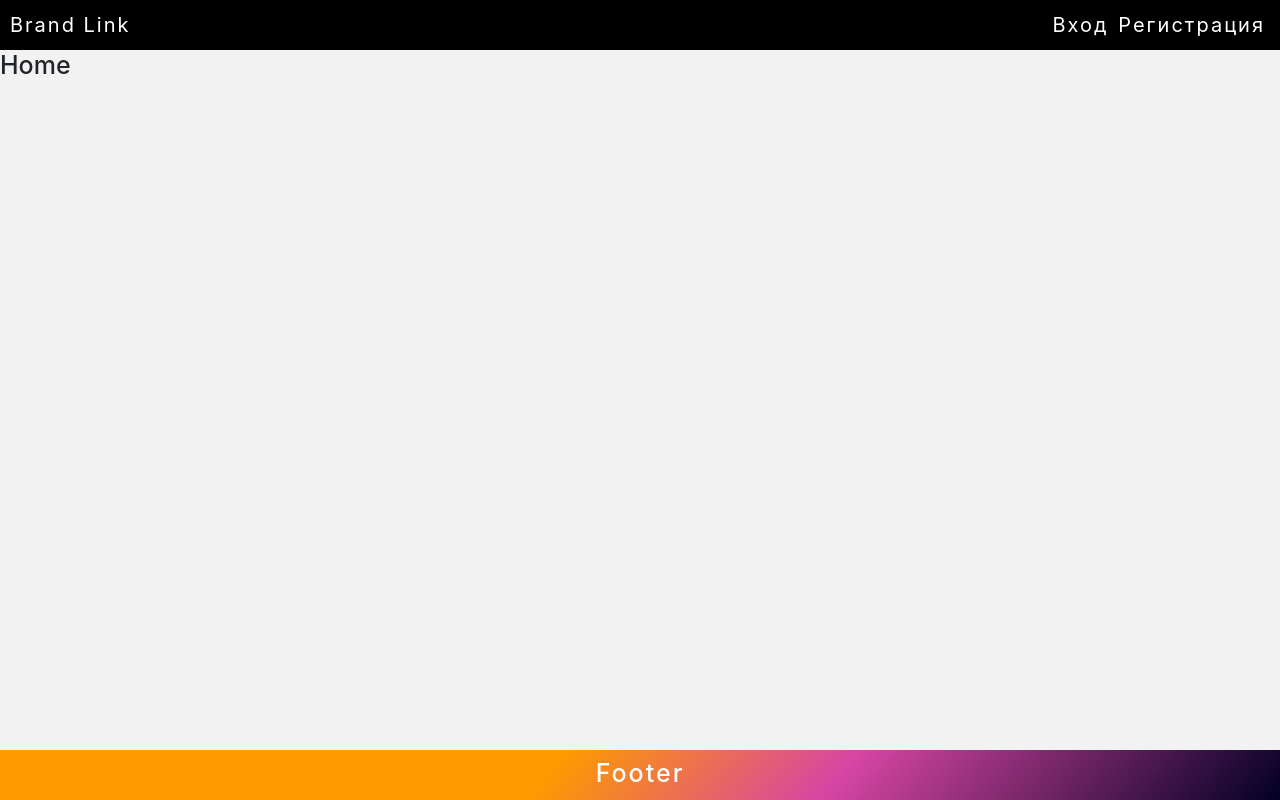
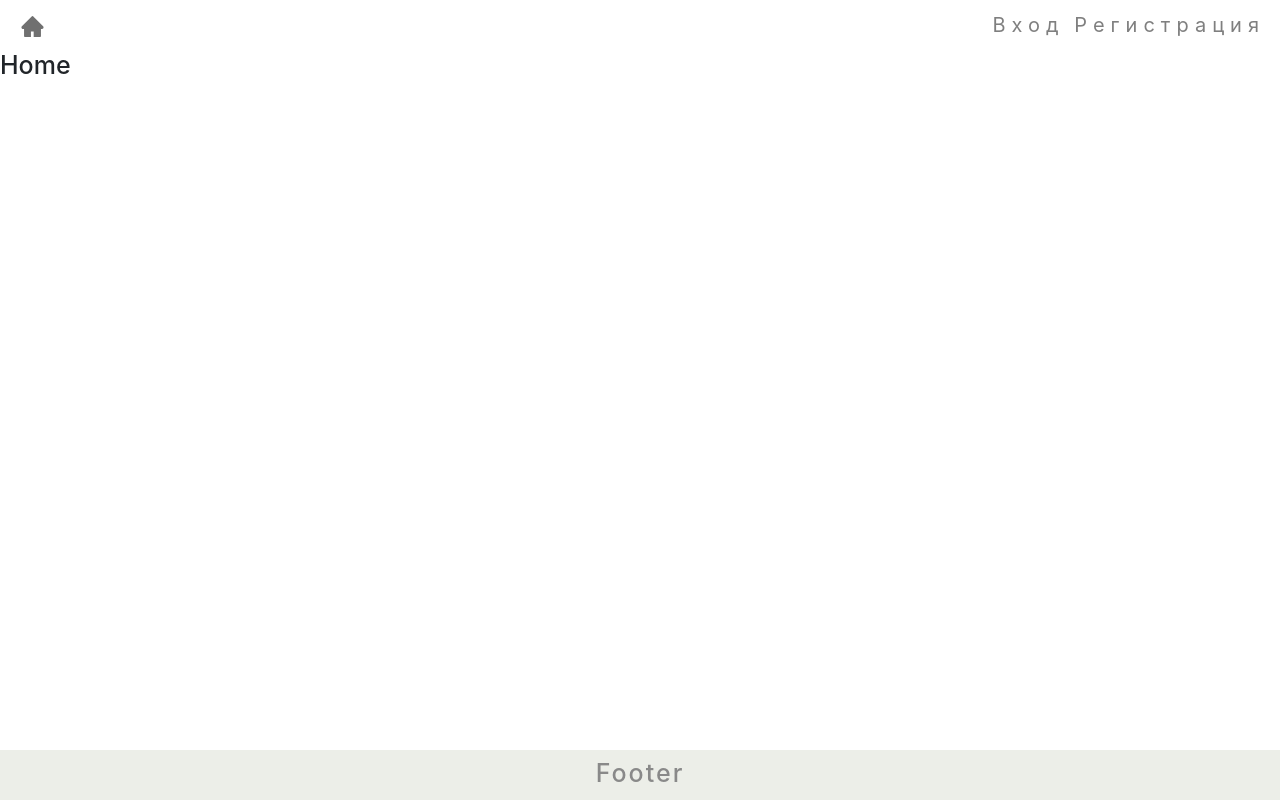
Before and after one commit to WondrousSquirrel/private_blog, a React app in the folder client/: page / in a window 1280 px wide. Built offline with nearby package versions, Linux system fonts and the light colour scheme.

Commit message:
Обновление стиля

```diff
--- a/client/src/Components/Auth/auth.scss
+++ b/client/src/Components/Auth/auth.scss
@@ -1,5 +1,5 @@
 @mixin authForm() {
-  background-color: white;
+  background-color: #F8FBEF;
   padding: 8rem 5rem 8rem 5rem;
   border-radius: .5rem;
   -webkit-box-shadow: 10px 10px 58px -19px rgba(48,48,48,1);
@@ -43,10 +43,12 @@
   font-size: 1.8rem;
 }
 .authButton:hover {
-  background: linear-gradient(310deg, rgba(2,0,36,1) 0%, rgba(215,70,163,1) 35%, rgba(255,154,0,1) 57%);
+  background: #c6c6c6;
+  color: white;
 }
-.authButton:focus {
-  background-color: #260C39;
+.authButton:active, .authButton:focus {
+  background: #c6c6c6 !important;
+  color: white;
 }
 
 .fields{
@@ -54,6 +56,7 @@
 }
 
 .fields input {
+  border: 1px solid #c6c6c6;
   width: 100%;
 }
 
--- a/client/src/Components/Footer/footer.scss
+++ b/client/src/Components/Footer/footer.scss
@@ -1,8 +1,8 @@
 .footer {
   height: 5rem;
-  color: white;
+  color: #898989;
   letter-spacing: .2rem;
-  background: linear-gradient(310deg, rgba(2,0,36,1) 0%, rgba(215,70,163,1) 35%, rgba(255,154,0,1) 57%);
+  background: #ECEEE8;
   display: flex;
   justify-content: center;
   align-items: center;
--- a/client/src/Components/Navbar/Navbar.jsx
+++ b/client/src/Components/Navbar/Navbar.jsx
@@ -3,6 +3,7 @@ import { Navbar, Nav } from 'react-bootstrap';
 import { Link } from 'react-router-dom';
 import PropTypes from 'prop-types';
 import { connect } from 'react-redux';
+import { AiFillHome } from 'react-icons/ai';
 
 import { logout } from '../../actions/userActions';
 
@@ -14,15 +15,15 @@ const NavbarComponent = ({ logout, authUser}) => {
   return (
     <>
       <Navbar className='navbar'>
-        <Navbar.Brand as={Link} to='/'>Brand Link</Navbar.Brand>
+        <Nav.Link as={Link} to='/'><AiFillHome /></Nav.Link>
         <Nav>
           {/* eslint-disable-next-line */}
           {authUser.hasOwnProperty('id') ? <>
             <Nav.Link as={Link} to='/profile'>Профиль</Nav.Link>
             <Nav.Link as={Link} onClick={onClick} to='/'>Выход</Nav.Link>
           </>: <>
-            <Nav.Link as={Link} to='/login'>Вход</Nav.Link>
-            <Nav.Link as={Link} to='/register'>Регистрация</Nav.Link>
+            <Nav.Link as={Link} className='navLink' to='/login'>Вход</Nav.Link>
+            <Nav.Link as={Link} className='navLink' to='/register'>Регистрация</Nav.Link>
           </>}
         </Nav>
       </Navbar>
@@ -42,7 +43,7 @@ const mapDispatchToProps = dispatch => ({
 
 NavbarComponent.propTypes = {
   authUser: PropTypes.object.isRequired,
-  logout: PropTypes.object.func,
+  logout: PropTypes.func,
 };
 
 export default connect(
--- a/client/src/Components/Navbar/navbar.scss
+++ b/client/src/Components/Navbar/navbar.scss
@@ -3,11 +3,16 @@
   justify-content: space-between;
   width: 100%;
   height: 5rem;
-  background-color: black;
-  letter-spacing: .2rem;
+  background-color: white;
+  letter-spacing: .6rem;
 }
 
 .navbar a{
   font-size: 2rem;
-  color: white !important;
 }
+
+.navbar svg {
+  height: 2.5rem;
+  width: 2.5rem;
+  color: #707070;
+}
--- a/client/src/Components/Notification/notification.scss
+++ b/client/src/Components/Notification/notification.scss
@@ -15,9 +15,9 @@
   letter-spacing: .2rem;
   border-radius: 0.5rem;
   font-size: 2.2rem;
-  -webkit-box-shadow: 10px 10px 19px -4px rgba(0,0,0,0.48);
-  -moz-box-shadow: 10px 10px 19px -4px rgba(0,0,0,0.48);
-  box-shadow: 10px 10px 19px -4px rgba(0,0,0,0.48);
+  -webkit-box-shadow: 10px 10px 58px -19px rgba(48,48,48,1);
+  -moz-box-shadow: 10px 10px 58px -19px rgba(48,48,48,1);
+  box-shadow: 10px 10px 58px -19px rgba(48,48,48,1);
 }
 
 @media screen and (max-width: 800px){
--- a/client/src/Components/Profile/Profile.jsx
+++ b/client/src/Components/Profile/Profile.jsx
@@ -33,7 +33,7 @@ const Profile = (props) => {
         <p><AiOutlineIdcard /> {props.user.name}</p>
         <p><AiOutlineMail /> {props.user.email}</p>
         <p><AiOutlineKey />
-          {props.user.haveAccess ? 'Открытый доступ' : 'Ждет одобрение администратора'}</p>
+          {props.user.haveAccess ? ' Открытый доступ' : ' Ждет одобрение администратора'}</p>
         {props.user.isAdmin ? <Button className='admin-button'>Админка</Button>: ''}
       </div>
     </div>
@@ -52,7 +52,7 @@ const mapDispatchToProps = dispatch => ({
 
 Profile.propTypes = {
   user: PropTypes.object.isRequired,
-  getUserRequest: PropTypes.object.func,
+  getUserRequest: PropTypes.func,
 };
 
 export default connect(mapStateToProps, mapDispatchToProps)(Profile);
--- a/client/src/Components/Profile/profile.scss
+++ b/client/src/Components/Profile/profile.scss
@@ -12,12 +12,12 @@
   align-items: center;
   width: 50rem;
   height: 60rem;
-  background: white;
+  background-color: #F8FBEF;
   border-radius: 0.9rem;
   padding: 0 9rem;
-  -webkit-box-shadow: 10px 10px 16px -5px rgba(0,0,0,0.75);
-  -moz-box-shadow: 10px 10px 16px -5px rgba(0,0,0,0.75);
-  box-shadow: 10px 10px 16px -5px rgba(0,0,0,0.75);
+  -webkit-box-shadow: 10px 10px 58px -19px rgba(48,48,48,1);
+  -moz-box-shadow: 10px 10px 58px -19px rgba(48,48,48,1);
+  box-shadow: 10px 10px 58px -19px rgba(48,48,48,1);
 }
 
 .avatar-wrapper {
--- a/client/src/style.scss
+++ b/client/src/style.scss
@@ -34,7 +34,7 @@ body {
 }
 
 #root {
-  background-color: #f2f2f2;
+  background-color: white;
 }
 
 .title {
```
